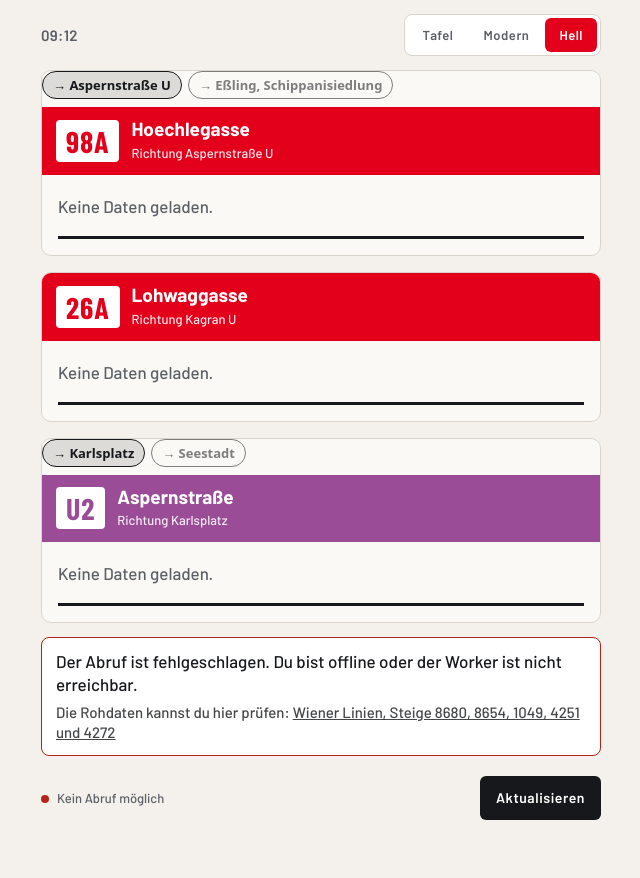
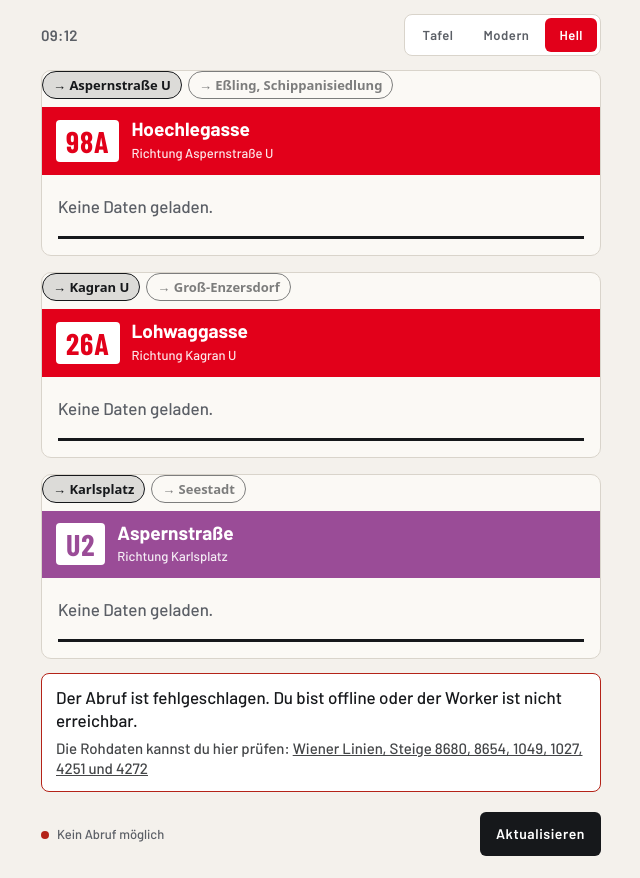
Before and after one commit to marioaininger-bot/oeffi, a plain HTML site: page index.html in a window 1280 px wide. Shown: the whole page, without its empty margins (319-959 px from the left). Before the commit the page ends 842 px from the top, so only its background shows below. Drawn offline with nearby package versions, Linux system fonts and the light colour scheme; no server answers; a web font is replaced by a local one.

Commit message:
26A Lohwaggasse: Gegenrichtung Groß-Enzersdorf (RBL 1027)
Co-Authored-By: Claude Sonnet 5.5 <noreply@anthropic.com>
Claude-Session: https://claude.ai/code/session_01NtiAqBLSDmAwCQZTFweSXh

```diff
--- a/index.html
+++ b/index.html
@@ -201,7 +201,7 @@ html[data-mode="hell"] .h-r .t .ft { font-size: .9em; margin-left: 2px; }
 
   <div class="err" id="err" role="alert" hidden>
     <p id="err-t"></p>
-    <p>Die Rohdaten kannst du hier prüfen: <a href="https://www.wienerlinien.at/ogd_realtime/monitor?rbl=8680&amp;rbl=8654&amp;rbl=1049&amp;rbl=4251&amp;rbl=4272" target="_blank" rel="noopener noreferrer">Wiener Linien, Steige 8680, 8654, 1049, 4251 und 4272</a></p>
+    <p>Die Rohdaten kannst du hier prüfen: <a href="https://www.wienerlinien.at/ogd_realtime/monitor?rbl=8680&amp;rbl=8654&amp;rbl=1049&amp;rbl=1027&amp;rbl=4251&amp;rbl=4272" target="_blank" rel="noopener noreferrer">Wiener Linien, Steige 8680, 8654, 1049, 1027, 4251 und 4272</a></p>
   </div>
 
   <div class="bar" id="bar" data-s="">
@@ -218,7 +218,7 @@ html[data-mode="hell"] .h-r .t .ft { font-size: .9em; margin-left: 2px; }
   /* Verbindungen in der Reihenfolge der Anzeige. rbl = Steig-Nummer der Wiener Linien, muss zur Liste im Worker passen. */
   var CONNS = [
     { id: '98A', rbl: '8680', line: '98A', name: 'Hoechlegasse', to: 'Aspernstraße U', tafel: '#E2001A', back: { rbl: '8654', to: 'Eßling, Schippanisiedlung' } },
-    { id: '26A', rbl: '1049', line: '26A', name: 'Lohwaggasse', to: 'Kagran U', tafel: '#E2001A' },
+    { id: '26A', rbl: '1049', line: '26A', name: 'Lohwaggasse', to: 'Kagran U', tafel: '#E2001A', back: { rbl: '1027', to: 'Groß-Enzersdorf' } },
     { id: 'U2',  rbl: '4251', line: 'U2',  name: 'Aspernstraße', to: 'Karlsplatz', color: '#9A4C97', tafel: '#D79BD4', back: { rbl: '4272', to: 'Seestadt' } }
   ];
   /* Je Verbindung mit "back" gibt es eine Gegenrichtung (eigener Steig), umschaltbar. Alle Varianten, auch die Gegenrichtungen, müssen im Worker in RBLS stehen. */
--- a/worker.js
+++ b/worker.js
@@ -1,9 +1,9 @@
 // Cloudflare Worker: reicht die Abfahrten der Wiener Linien für feste Steige weiter:
-// Hoechlegasse (RBL 8680 Richtung Aspernstraße U, 8654 Richtung Eßling), Lohwaggasse (RBL 1049, 26A Richtung Kagran U) und Aspernstraße (RBL 4251 Richtung Karlsplatz, 4272 Richtung Seestadt).
+// Hoechlegasse (RBL 8680 Richtung Aspernstraße U, 8654 Richtung Eßling), Lohwaggasse (RBL 1049 Richtung Kagran U, 1027 Richtung Groß-Enzersdorf) und Aspernstraße (RBL 4251 Richtung Karlsplatz, 4272 Richtung Seestadt).
 // Die Antwort enthält alle drei Monitore und geht an die Seite auf GitHub Pages. Der Worker setzt dabei die Freigabe (CORS), die die Wiener Linien selbst nicht senden.
 // Die Steige sind fest eingetragen, der Worker lässt sich also nicht als offener Weiterleiter für andere Abfragen nutzen.
 
-const RBLS = [8680, 8654, 1049, 4251, 4272];
+const RBLS = [8680, 8654, 1049, 1027, 4251, 4272];
 const UPSTREAM = 'https://www.wienerlinien.at/ogd_realtime/monitor?' + RBLS.map((r) => 'rbl=' + r).join('&');
 const ALLOWED_ORIGINS = ['https://marioaininger-bot.github.io', 'https://abfahrt.aininger.com'];
 
```
Also changed, not shown: 1 other file.
